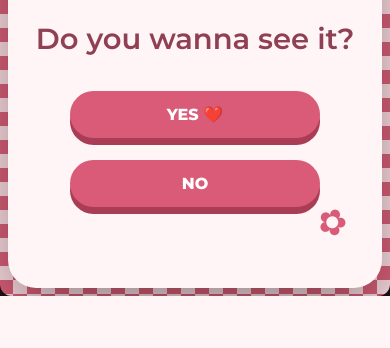
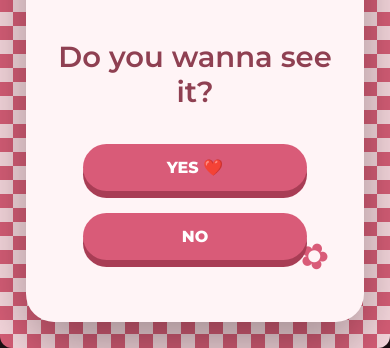
Before and after one commit to jsomya567-sketch/birthday-site, a Flask app: page / in a window 390 px wide. Shown: the part 548-896 px from the top of the page. Before the commit the page ends 844 px from the top, so only its background shows below. Run offline with Flask 3, Linux system fonts and the light colour scheme.

Commit message:
final  mobile scrolling and final letter

```diff
--- a/static/style.css
+++ b/static/style.css
@@ -3454,3 +3454,49 @@ button {
     font-size: 38px !important;
     line-height: 1.08 !important;
 }
+
+/* =========================================
+   FINAL MOBILE SCROLL FIX
+   ========================================= */
+
+html,
+body {
+    width: 100%;
+    min-height: 100%;
+    height: auto !important;
+    overflow-x: hidden !important;
+    overflow-y: auto !important;
+}
+
+.scrapbook {
+    width: 100%;
+    min-height: 100vh !important;
+    height: auto !important;
+    display: block !important;
+    padding: 18px !important;
+}
+
+.page {
+    position: relative !important;
+    inset: auto !important;
+    width: 100% !important;
+    min-height: 100vh !important;
+    height: auto !important;
+    overflow: visible !important;
+}
+
+.page.active {
+    display: block !important;
+}
+
+.paper {
+    width: 100% !important;
+    min-height: 100vh !important;
+    height: auto !important;
+    overflow: visible !important;
+}
+
+.page-content {
+    min-height: 100vh !important;
+    height: auto !important;
+}
```
